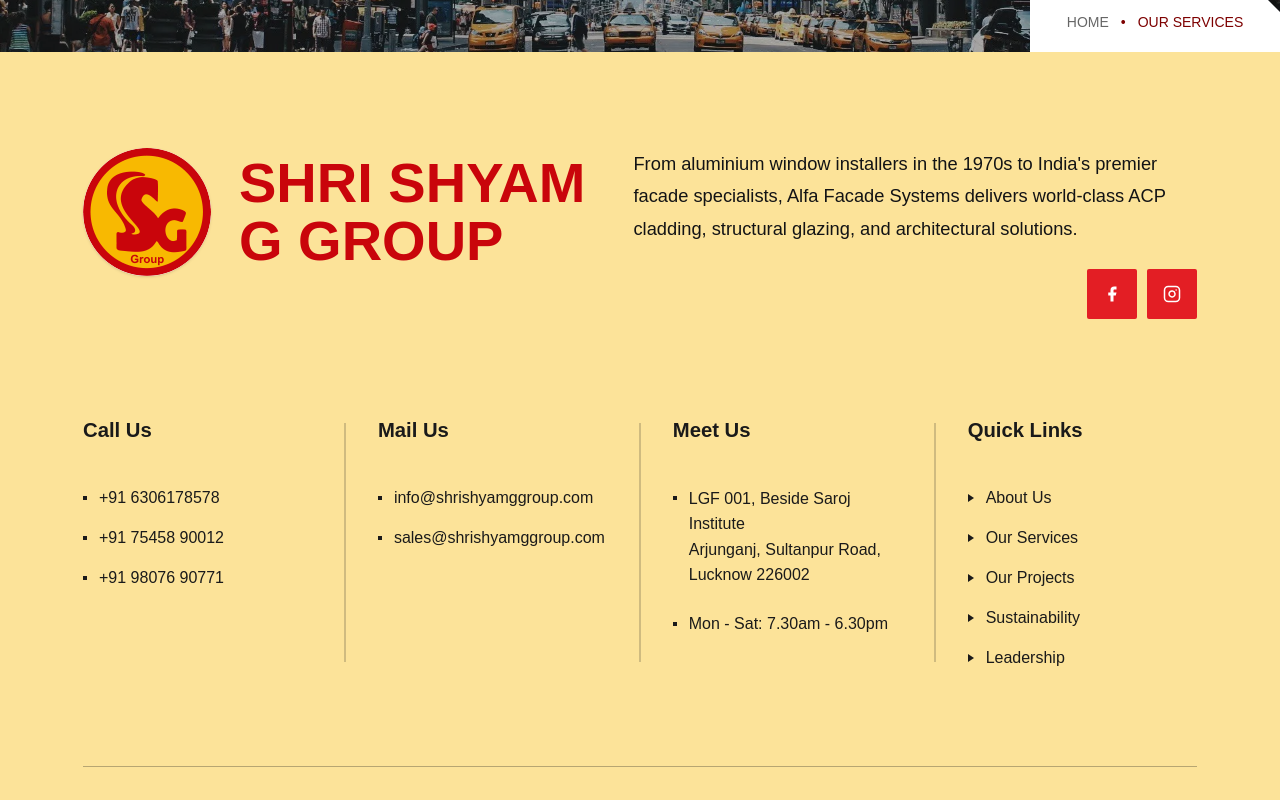
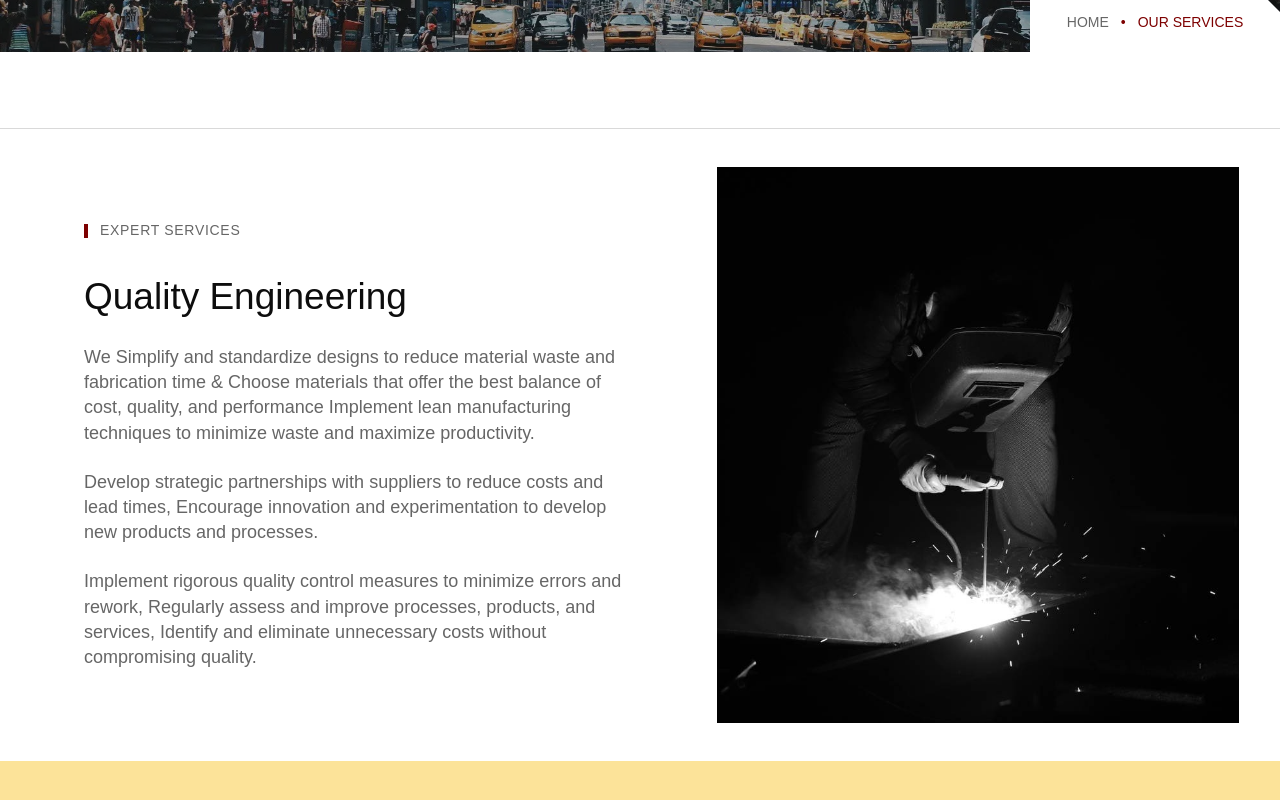
Before and after one commit to x64Mayank/client-site-01, a React (Vite) app: page /services in a window 1280 px wide. Shown: the part 500-1300 px from the top of the page. Built offline with nearby package versions, Linux system fonts and the light colour scheme; a web font is replaced by a local one.

Commit message:
feat: add QualityEngineering section and integrate into ServicesPage

```diff
--- a/src/components/PageHero.jsx
+++ b/src/components/PageHero.jsx
@@ -3,7 +3,7 @@ import { Link } from "react-router-dom";
 
 const PageHero = ({ backgroundImage, label, heading, breadcrumbLabel }) => {
   return (
-    <section className="relative w-full h-[300px] md:h-[350px] lg:h-[400px] overflow-hidden">
+    <section className="relative w-full h-[300px] md:h-[350px] lg:h-[400px] overflow-hidden mb-[76px]">
 
       {/* BACKGROUND IMAGE */}
       <img
--- a/src/pages/ServicesPage.jsx
+++ b/src/pages/ServicesPage.jsx
@@ -1,5 +1,6 @@
 import React from 'react';
 import PageHero from '../components/PageHero';
+import QualityEngineering from '../sections/QualityEngineering';
 import Footer from '../sections/Footer';
 
 const ServicesPage = () => {
@@ -11,7 +12,7 @@ const ServicesPage = () => {
         heading="Shri Shyam G Group"
         breadcrumbLabel="OUR SERVICES"
       />
-      {/* Service sections will be added here */}
+      <QualityEngineering />
       <Footer />
     </main>
   );
--- /dev/null
+++ b/src/sections/QualityEngineering.jsx
@@ -0,0 +1,52 @@
+import React from "react";
+
+const QualityEngineering = () => {
+  return (
+    <section className="w-full border-t border-brand-border">
+      <div className="max-w-[1440px] mx-auto flex flex-col lg:flex-row">
+
+        {/* LEFT CONTENT */}
+        <div className="flex-1 px-6 md:px-10 lg:px-[84px] py-12 lg:py-[91px] flex flex-col justify-center">
+
+          {/* LABEL */}
+          <div className="flex items-center gap-3 mb-8">
+            <div className="w-[4px] h-[14px] bg-brand-maroon" />
+            <span className="font-display text-[14px] font-medium text-[#666666] uppercase tracking-[0.05em]">
+              Expert Services
+            </span>
+          </div>
+
+          {/* HEADING */}
+          <h2 className="font-display text-[28px] md:text-[32px] lg:text-[37px] font-medium text-brand-text leading-[48px] mb-6">
+            Quality Engineering
+          </h2>
+
+          {/* BODY TEXT */}
+          <div className="font-body text-[16px] lg:text-[18px] text-[#666666] leading-[1.4] space-y-6 max-w-[688px]">
+            <p>
+              We Simplify and standardize designs to reduce material waste and fabrication time &amp; Choose materials that offer the best balance of cost, quality, and performance Implement lean manufacturing techniques to minimize waste and maximize productivity.
+            </p>
+            <p>
+              Develop strategic partnerships with suppliers to reduce costs and lead times, Encourage innovation and experimentation to develop new products and processes.
+            </p>
+            <p>
+              Implement rigorous quality control measures to minimize errors and rework, Regularly assess and improve processes, products, and services, Identify and eliminate unnecessary costs without compromising quality.
+            </p>
+          </div>
+        </div>
+
+        {/* RIGHT IMAGE */}
+        <div className="w-full lg:w-[44%] min-h-[350px] lg:min-h-[568px] flex-shrink-0 px-0 lg:pr-[41px] lg:py-[38px]">
+          <img
+            src="/images/services/quality-engineering-bg-7820f9.png"
+            alt="Quality Engineering - Welding"
+            className="w-full h-full object-cover"
+          />
+        </div>
+
+      </div>
+    </section>
+  );
+};
+
+export default QualityEngineering;
```
Also changed, not shown: public/images/services/expert-icon.svg (added), public/images/services/quality-engineering-bg-7820f9.png (added).
